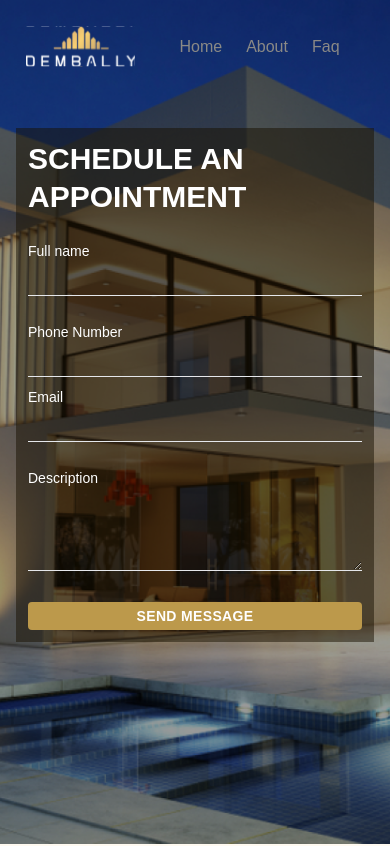
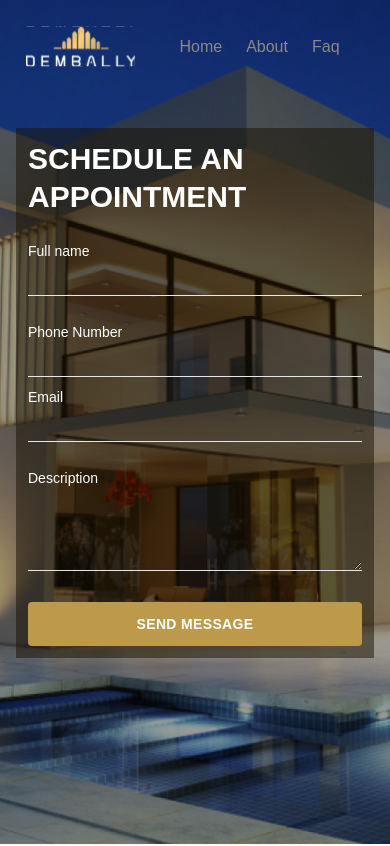
Before and after one commit to geraldkachi/dembally, a React (Vite) app: page /contact in a window 390 px wide. Shown: the top 846 px of the page. Built offline with nearby package versions, Linux system fonts and the light colour scheme; a web font is replaced by a local one.

Commit message:
latest new for contacts late

```diff
--- a/src/components/navbar/Footer.tsx
+++ b/src/components/navbar/Footer.tsx
@@ -4,7 +4,7 @@ const Footer = () => {
     return (
         <div className='bg-[#181101]'>
             <footer className=" lg:grid lg:grid-cols-5 bg-[#181101]">
-                <div className="   lg:col-span-2 lg:h-full flex items-center flex-col">
+                <div className="lg:col-span-2 h-full flex items-center flex-col">
                     <img
                         // src="https://images.unsplash.com/photo-1642370324100-324b21fab3a9?ixlib=rb-1.2.1&ixid=MnwxMjA3fDB8MHxwaG90by1wYWdlfHx8fGVufDB8fHx8&auto=format&fit=crop&w=1548&q=80"
                         src={DemballyFoot}
--- a/src/pages/home/About.tsx
+++ b/src/pages/home/About.tsx
@@ -8,7 +8,7 @@ const About = () => {
       <div className="absolute top-0 z-10 w-full">
         <Navbar />
       </div>
-      <section className="relative bg-[url(/aboutpage.png)] bg-cover bg-center bg-no-repeat sm:h-screen">
+      <section className="relative bg-[url(/aboutpage.png)] bg-cover bg-center bg-no-repeat lg:h-screen">
       <div className="absolute h-full w-full bg-black opacity-70"></div>
         <div className="relative mx-auto max-w-screen-xl px-4 py-32 sm:px-6 lg:flex lg:h-screen lg:items-center lg:px-8">
           <div className="max-w-3xl lg:ml-auto text-center text-white bg-[rgba(24,17,1,0.9)]">
--- a/src/pages/home/Contact.tsx
+++ b/src/pages/home/Contact.tsx
@@ -56,7 +56,7 @@ const Contact = () => {
               <label className="text-sm text-white">Description</label>
               <textarea id="message" rows={3} className="w-full py-1 sm:py-3 text-white border-b border-[]  placeholder:text-white  focus:outline-none focus:ring-0 focus:text-white  bg-transparent"></textarea>
             </div>
-            <button type="submit" className="w-full py-1 sm:py-3 text-white text-sm font-bold tracking-wide uppercase rounded bg-[#BC994B]">Send Message</button>
+            <button type="submit" className="w-full py-3 text-white text-sm font-bold tracking-wide uppercase rounded bg-[#BC994B]">Send Message</button>
           </form>
           </div>
 
```
